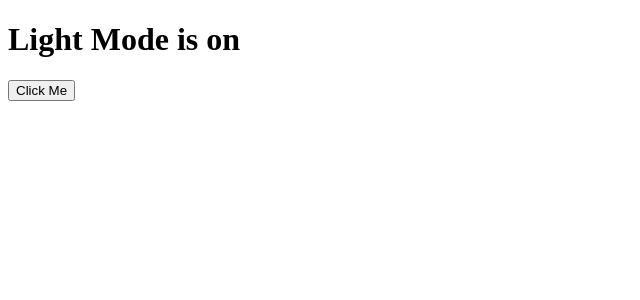
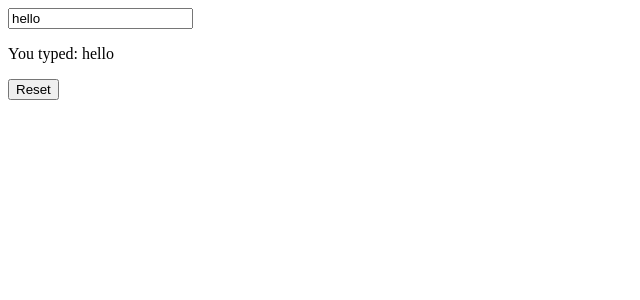
Before and after one commit to IbrahimFakhir/Meta-Front-End-Developer, a React (Create React App) app in the folder firstapp/: page / in a window 1280 px wide. Shown: the top 300 px of the page, without its empty margins (0-640 px from the left). Built offline with nearby package versions, Linux system fonts and the light colour scheme.

Commit message:
implemented InputComponent

```diff
--- a/firstapp/src/App.js
+++ b/firstapp/src/App.js
@@ -1,11 +1,12 @@
 import Btn from "./Btn.js"
 import ModeToggler from "./ModeToggler"
+import InputComponent from "./InputComponent.js";
 
 const Nav = (props) => <ul><li>{props.first}</li></ul>
 
 function App(props) {
 	return (
-		<ModeToggler />
+		<InputComponent />
 	);
 }
 
--- a/firstapp/src/InputComponent.js
+++ b/firstapp/src/InputComponent.js
@@ -1,5 +1,17 @@
 import { useState } from 'react';
 
 export default function InputComponent() {
+    const [inputText, setText] = useState('hello');
 
+    function handleChange(e) {
+        setText(e.target.value);
+    }
+
+    return (
+        <>
+            <input value={inputText} onChange={handleChange} />
+            <p>You typed: {inputText}</p>
+            <button onClick={ () => setText('hello') }>Reset</button>
+        </>
+    )
 }
```
